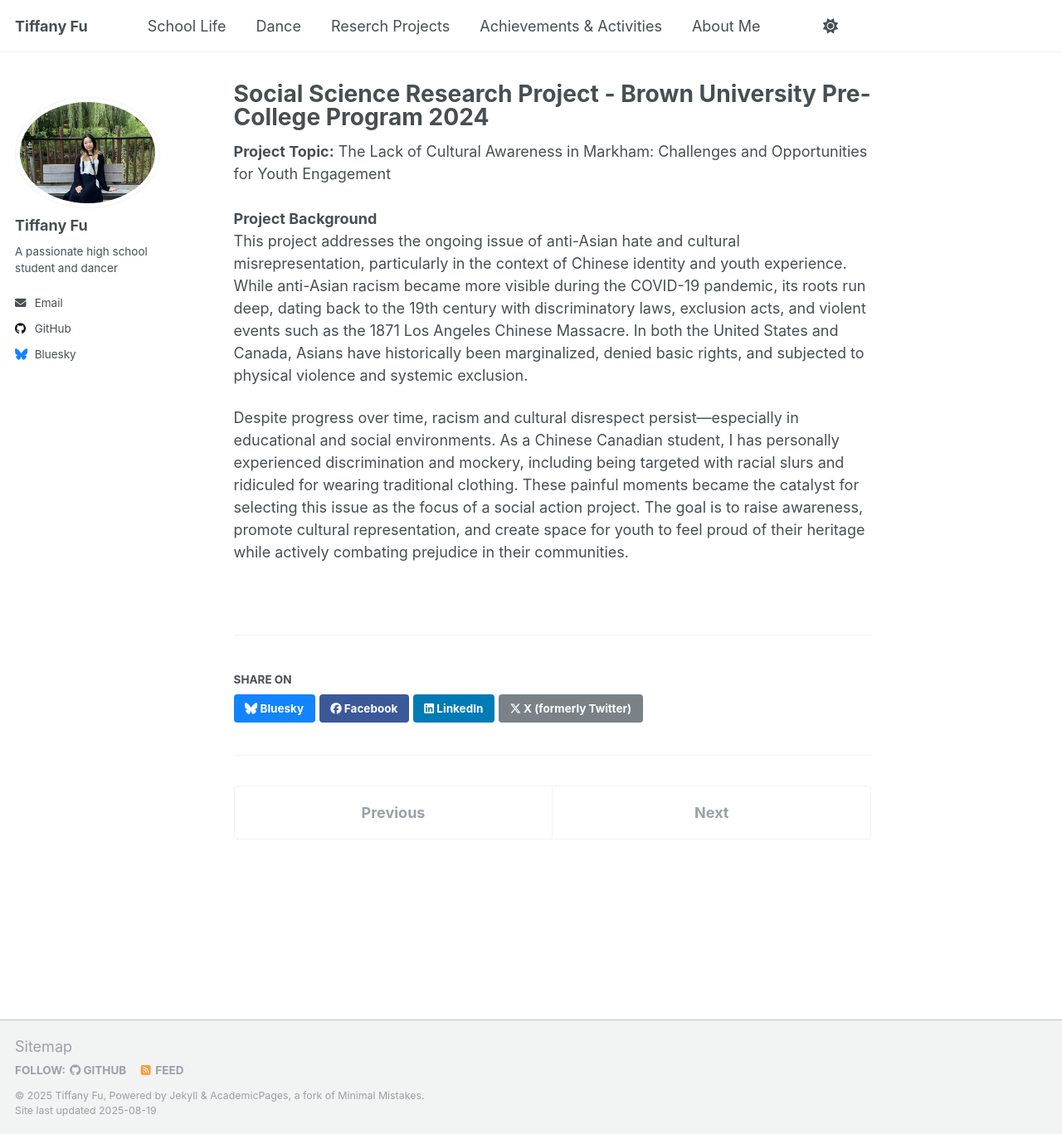
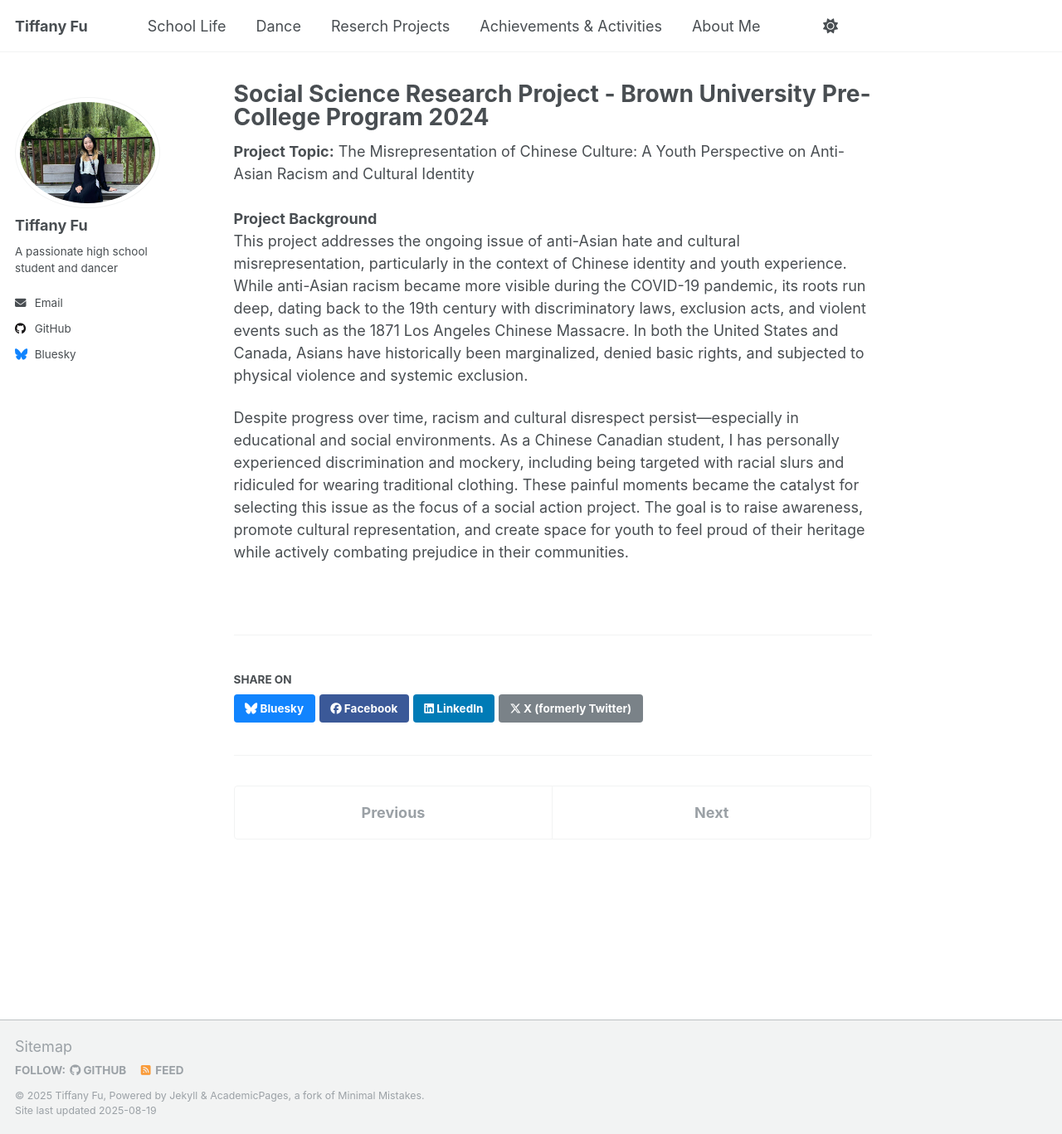
Before and after one commit to TiffanyJTFu/TiffanyFu, a Jekyll site: the page built from _teaching/SocialScienceResearchProject-1.md, in a window 1280 px wide and 1367 px high. Shown: the whole window at 83% size. Built offline with Jekyll 4.4.1, drawn with Linux system fonts in a browser that asks for light colours; a script that is not in the unit is left out.

Commit message:
Update SocialScienceResearchProject-1.md

```diff
--- a/_teaching/SocialScienceResearchProject-1.md
+++ b/_teaching/SocialScienceResearchProject-1.md
@@ -5,7 +5,7 @@ type: ""
 permalink: /teaching/SocialScienceResearchProject-1
 paperurl: 'https://tiffanyjtfu.github.io/TiffanyFu/files/Step 8B_ Action plan Final Report - Tiffany Fu.pdf'
 ---
-**Project Topic:** The Lack of Cultural Awareness in Markham: Challenges and Opportunities for Youth Engagement
+**Project Topic:** The Misrepresentation of Chinese Culture: A Youth Perspective on Anti-Asian Racism and Cultural Identity
 <br><br>**Project Background**
 <br>This project addresses the ongoing issue of anti-Asian hate and cultural misrepresentation, particularly in the context of Chinese identity and youth experience. While anti-Asian racism became more visible during the COVID-19 pandemic, its roots run deep, dating back to the 19th century with discriminatory laws, exclusion acts, and violent events such as the 1871 Los Angeles Chinese Massacre. In both the United States and Canada, Asians have historically been marginalized, denied basic rights, and subjected to physical violence and systemic exclusion.
 
```
